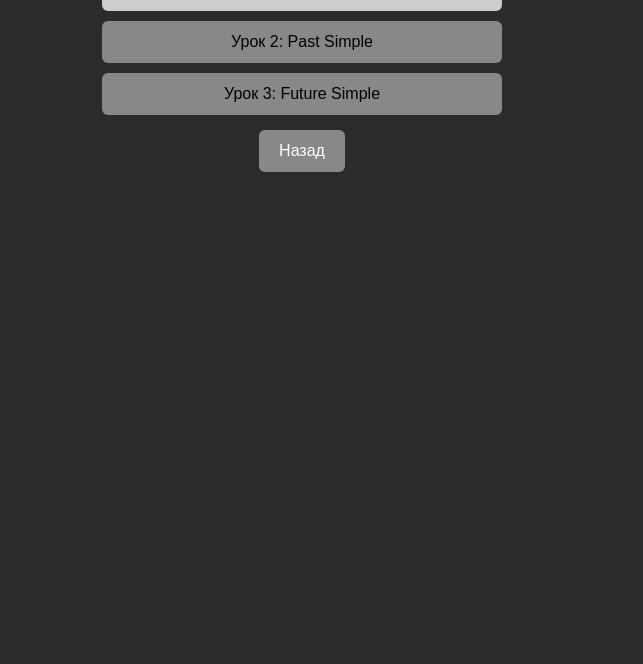
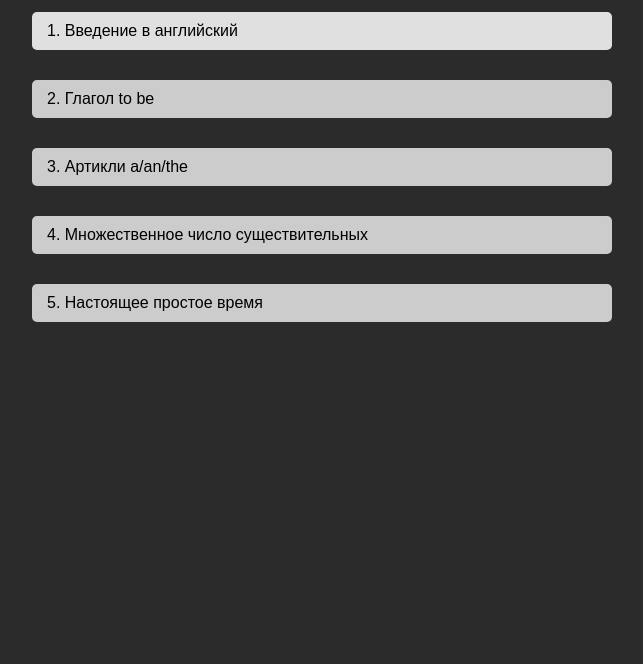
Before and after one commit to smdeath1/english_webapp, a plain HTML site: page lessons.html in a window 1280 px wide. Shown: the part 136-800 px from the top of the page, without its empty margins (338-981 px from the left). Drawn offline with Linux system fonts and the light colour scheme.

Commit message:
Update lessons.html

```diff
--- a/lessons.html
+++ b/lessons.html
@@ -4,16 +4,77 @@
   <meta charset="UTF-8">
   <title>Уроки</title>
   <link rel="stylesheet" href="styles.css">
+  <style>
+    ul#lesson-list {
+      padding-left: 20px;
+    }
+
+    ul#lesson-list li {
+      list-style: none;
+      margin-bottom: 10px;
+    }
+
+    ul#lesson-list button {
+      background-color: #e0e0e0;
+      color: black;
+      padding: 10px 15px;
+      font-size: 16px;
+      border: none;
+      border-radius: 5px;
+      text-align: left;
+      cursor: pointer;
+      width: 100%;
+    }
+
+    ul#lesson-list button:disabled {
+      background-color: #cccccc;
+      cursor: not-allowed;
+    }
+
+    .container {
+      max-width: 600px;
+      margin: 50px auto;
+    }
+  </style>
 </head>
 <body>
   <div class="container">
-    <h1>Уроки</h1>
-    <ul class="lesson-list">
-      <li><button class="lesson-button">Урок 1: Present Simple</button></li>
-      <li><button class="lesson-button" disabled>Урок 2: Past Simple</button></li>
-      <li><button class="lesson-button" disabled>Урок 3: Future Simple</button></li>
-    </ul>
-    <button onclick="location.href='index.html'" class="back-button">Назад</button>
+    <h2>📚 Уроки</h2>
+    <ul id="lesson-list"></ul>
   </div>
+
+  <script>
+    const lessons = [
+      "1. Введение в английский",
+      "2. Глагол to be",
+      "3. Артикли a/an/the",
+      "4. Множественное число существительных",
+      "5. Настоящее простое время"
+    ];
+
+    const passedLessons = JSON.parse(localStorage.getItem("passedLessons")) || [];
+
+    const list = document.getElementById("lesson-list");
+
+    lessons.forEach((lesson, index) => {
+      const li = document.createElement("li");
+      const btn = document.createElement("button");
+
+      btn.textContent = lesson;
+      btn.disabled = index > passedLessons.length;
+
+      btn.onclick = () => {
+        alert(`📖 Урок "${lesson}" открыт!`);
+        if (!passedLessons.includes(index)) {
+          passedLessons.push(index);
+          localStorage.setItem("passedLessons", JSON.stringify(passedLessons));
+          location.reload();
+        }
+      };
+
+      li.appendChild(btn);
+      list.appendChild(li);
+    });
+  </script>
 </body>
 </html>
```
